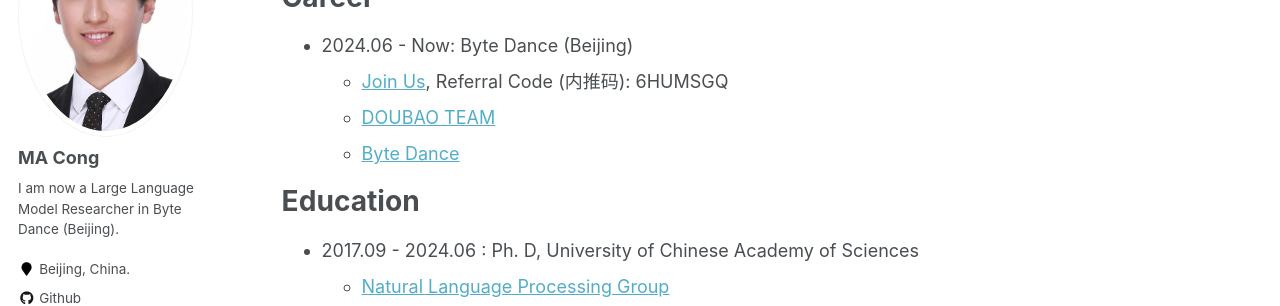
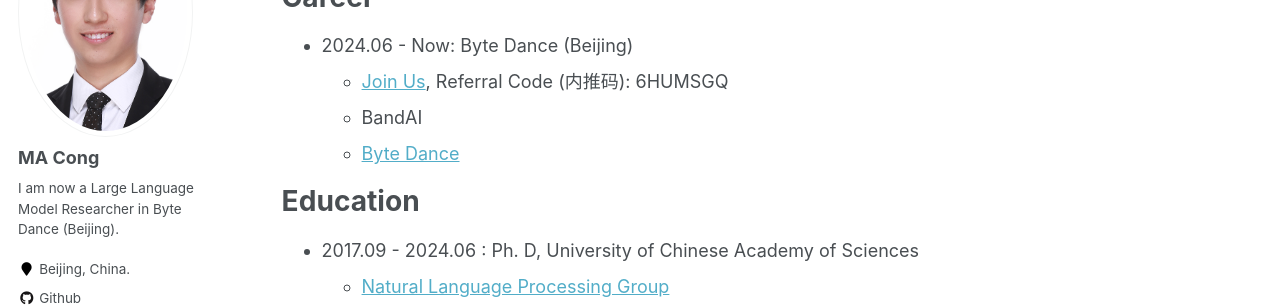
Before and after one commit to EriCongMa/ericongma.github.io, a Jekyll site: the page built from _pages/about.md, in a window 1280 px wide and 900 px high. Shown: the part 230-536 px from the top of the window. Built offline with Jekyll 4.4.1, drawn with Linux system fonts in a browser that asks for light colours; some web fonts are replaced.

Commit message:
Update about.md

```diff
--- a/_pages/about.md
+++ b/_pages/about.md
@@ -17,7 +17,7 @@ I am now a Large Language Model Researcher in Byte Dance (Beijing).
 
 - 2024.06 - Now: Byte Dance (Beijing)
   - [Join Us](https://jobs.bytedance.com), Referral Code (内推码): 6HUMSGQ
-  - [DOUBAO TEAM](https://team.doubao.com/zh/)
+  - BandAI
   - [Byte Dance](https://www.bytedance.com)
 
 Education
```
